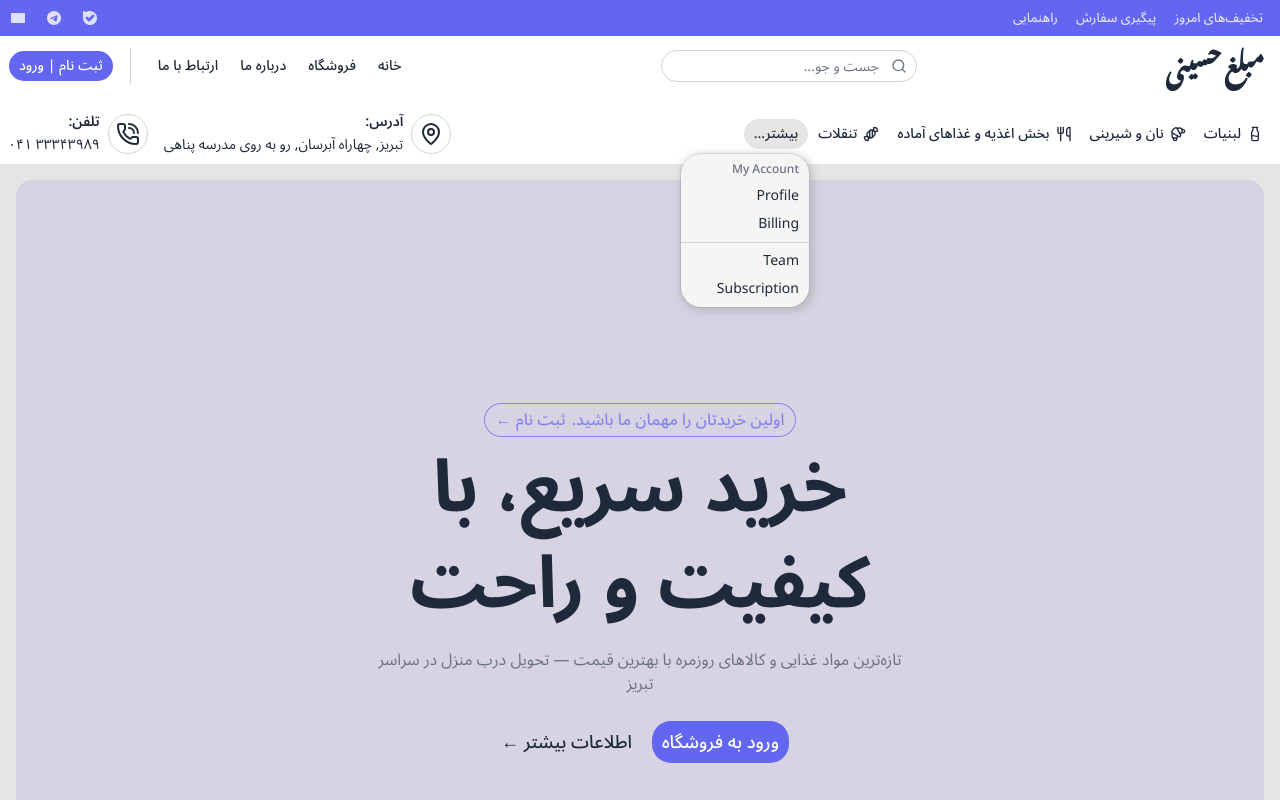
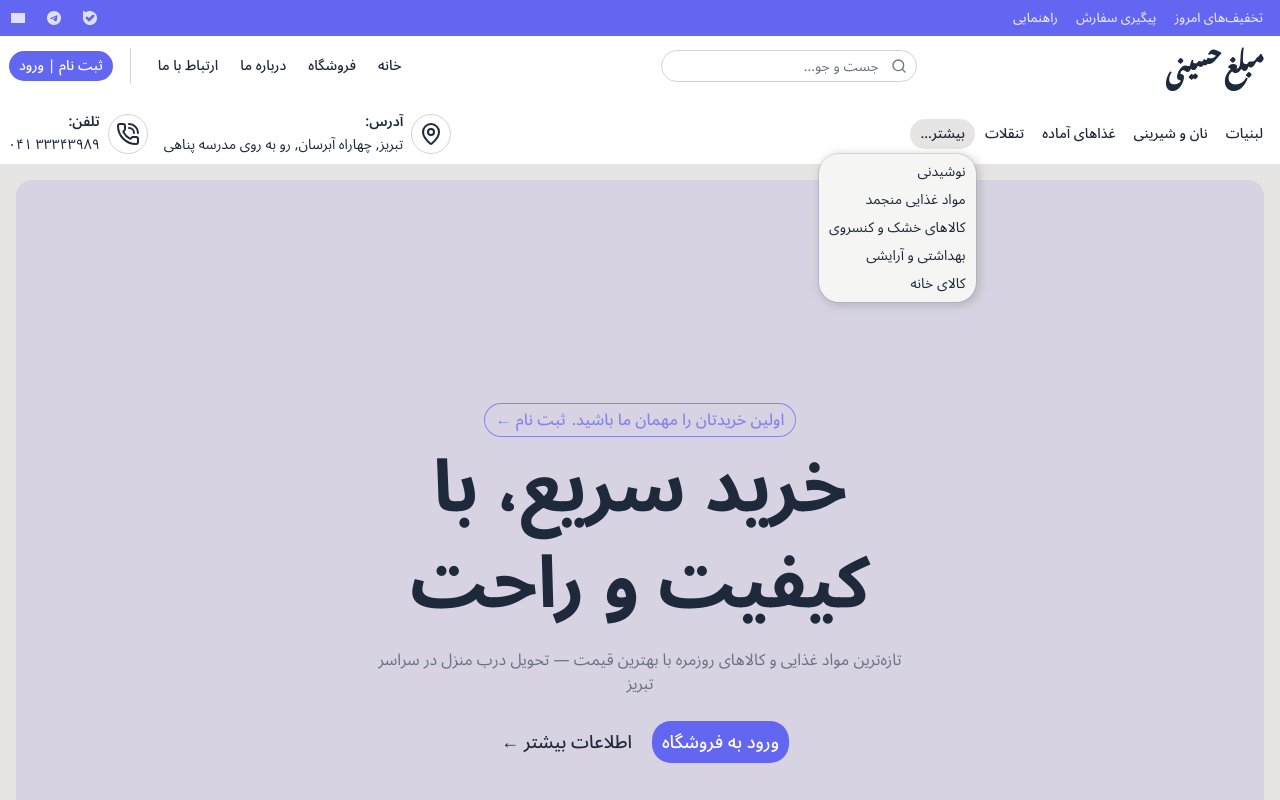
Before and after one commit to noonefr69/mohosseinimarket, a Next.js app: page / in a window 1280 px wide. Both pictures are taken after a click on the button "بیشتر...". Shown: the top 800 px of the page. Built offline with nearby package versions, Linux system fonts and the light colour scheme; grey boxes are pictures that could not be loaded; a web font is replaced by a local one.

Commit message:
some changes does not matter really

```diff
--- a/src/app/layout.tsx
+++ b/src/app/layout.tsx
@@ -36,7 +36,7 @@ export default function RootLayout({
           disableTransitionOnChange
         >
           <DirectionProvider dir="rtl" direction="rtl">
-            <div className="min-h-screen">
+            <div className="">
               <HeaderUi />
               <main className="p-4 max-w-7xl mx-auto mt-16 md:mt-24 lg:mt-0">
                 {children}
--- a/src/components/header/foot/foot-header.tsx
+++ b/src/components/header/foot/foot-header.tsx
@@ -4,25 +4,23 @@ import {
   DropdownMenuContent,
   DropdownMenuGroup,
   DropdownMenuItem,
-  DropdownMenuLabel,
-  DropdownMenuSeparator,
   DropdownMenuTrigger,
 } from "@/components/ui/dropdown-menu";
 import Link from "next/link";
 import { MapPinIcon, PhoneCallIcon } from "lucide-react";
-import { categories_links } from "@/consts/links";
 import { toPersianDigits } from "@/lib/to-persian-digits";
+import datas from "@/db.json";
 
 export default function FootHeader() {
   return (
     <div className="pt-28 bg-primary-foreground lg:block hidden">
       <div className="max-w-7xl mx-auto px-2 pb-2 flex items-center justify-between">
         <ul className="flex items-center">
-          {categories_links.slice(0, 4).map((link, i) => (
+          {datas.categories.slice(0, 4).map((link, i) => (
             <li key={i}>
               <Button asChild variant={"ghost"} className="px-2">
                 <Link className="text-[14px]" href={link.href}>
-                  {<link.icon />}
+                  {/* {<link.icon />} */}
                   {link.title}
                 </Link>
               </Button>
@@ -35,16 +33,13 @@ export default function FootHeader() {
                   بیشتر...
                 </Button>
               </DropdownMenuTrigger>
-              <DropdownMenuContent>
+              <DropdownMenuContent className="w-fit">
                 <DropdownMenuGroup>
-                  <DropdownMenuLabel>My Account</DropdownMenuLabel>
-                  <DropdownMenuItem>Profile</DropdownMenuItem>
-                  <DropdownMenuItem>Billing</DropdownMenuItem>
-                </DropdownMenuGroup>
-                <DropdownMenuSeparator />
-                <DropdownMenuGroup>
-                  <DropdownMenuItem>Team</DropdownMenuItem>
-                  <DropdownMenuItem>Subscription</DropdownMenuItem>
+                  {datas.categories.slice(4).map((item, i) => (
+                    <DropdownMenuItem key={i}>
+                      <Link href={item.href}>{item.title}</Link>
+                    </DropdownMenuItem>
+                  ))}
                 </DropdownMenuGroup>
               </DropdownMenuContent>
             </DropdownMenu>
@@ -68,7 +63,9 @@ export default function FootHeader() {
             </div>
             <div>
               <h1 className="font-semibold text-sm">تلفن: </h1>
-              <span dir="ltr" className="text-sm">{toPersianDigits("041 33343989")}</span>
+              <span dir="ltr" className="text-sm">
+                {toPersianDigits("041 33343989")}
+              </span>
             </div>
           </div>
         </div>
```
Also changed, not shown: src/components/footer/footer-ui.tsx (+0 -7 lines).
